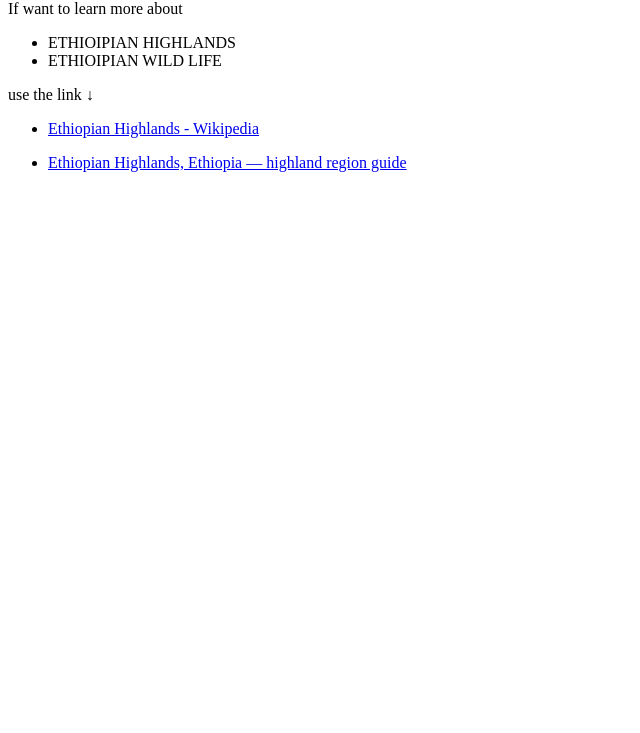
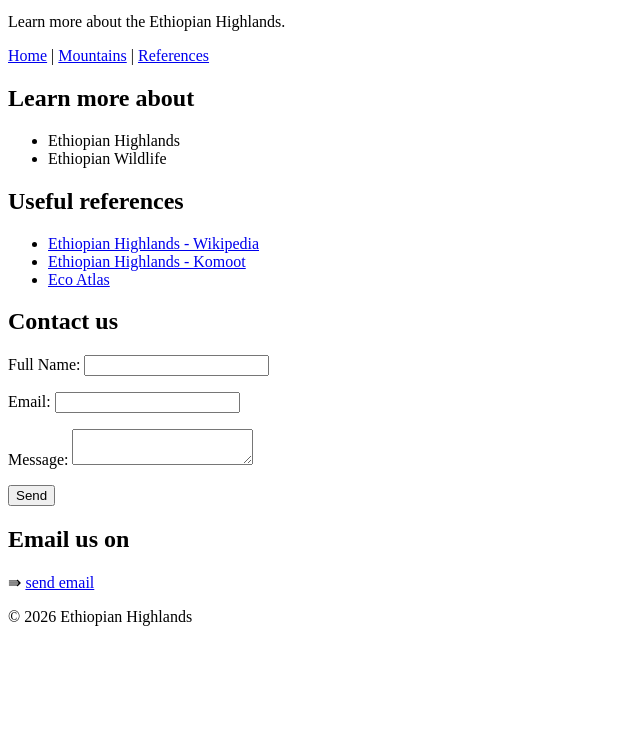
Before and after one commit to emad-abdella/HTML_Assignment, a plain HTML site: page reference.html in a window 1280 px wide. Shown: the part 67-800 px from the top of the page, without its empty margins (0-640 px from the left). Drawn offline with Linux system fonts and the light colour scheme.

Commit message:
three pages

```diff
--- a/reference.html
+++ b/reference.html
@@ -3,32 +3,64 @@
 <head>
     <meta charset="UTF-8">
     <meta name="viewport" content="width=device-width, initial-scale=1.0">
-    <title>Document</title>
+    <title>References - Ethiopian Highlands</title>
 </head>
+
 <body>
-    <section>
-                   <h2>refference and for more info!!!</h2>
-           <p>If want to learn more about</p>
-                                   <ul>
-                                    <li>ETHIOIPIAN HIGHLANDS</li>
-                                    <LI>ETHIOIPIAN WILD LIFE</LI>
-                                   </ul>
- <p>use the link &darr;</p>
 
-                             <ul>
-                                <li><a href="https://en.wikipedia.org/wiki/Ethiopian_Highlands">
-                                    Ethiopian Highlands - Wikipedia
-                                </a>
-                                </li>
-                            </ul>
-                                 <ul>
-                                    <li><a href="https://www.komoot.com/guide/380346/attractions-in-the-ethiopian-highlands">
-                                     Ethiopian Highlands, Ethiopia — highland region guide
-                                    </a>
-                                </li>
-                             </ul>
+    <header>
+        <h1>References and Contact</h1>
+        <p>Learn more about the Ethiopian Highlands.</p> </header>
 
+    <nav>
+        <a href="index.html">Home</a> |
+        <a href="mauntains.html">Mountains</a> |
+        <a href="reference.html">References</a></nav>
+<main>
+<section> <h2>Learn more about</h2>
+<ul> <li>Ethiopian Highlands</li>
+     <li>Ethiopian Wildlife</li>
+    </ul>
     </section>
+
+    <section><h2>Useful references</h2>
+<ul>
+    <li>
+<a href="https://en.wikipedia.org/wiki/Ethiopian_Highlands">Ethiopian Highlands - Wikipedia</a></li>
+<li><a href="https://www.komoot.com/guide/380346/attractions-in-the-ethiopian-highlands"> Ethiopian Highlands - Komoot</a> </li>
+<li><a href="https://youtu.be/9SVtj6vfO8g">Eco Atlas</a></li>
+</ul>
+
+        </section>
+<section>
+<h2>Contact us</h2>
+<form>
+    <p>
+       <label for="name">Full Name:</label>
+            <input type="text" id="name" name="name" required>
+    </p>
+
+     <p>
+            <label for="email">Email:</label>
+                    <input type="email" id="email" name="email" required>
+                </p>
+
+                <p>
+        <label for="message">Message:</label>
+        <textarea id="message" name="message" required></textarea>
+                </p>
+
+    <button type="submit">Send</button>
+    </form>
+</section>
+<section> <h2>Email us on</h2>
+ <p>
+   &rAarr; <a href="mailto:basaose@gmail.com"> send email</a>
+            </p></section></main>
+<footer>
+        <p>&copy; 2026 Ethiopian Highlands</p>
+    </footer>
+
 
 </body>
 </html>
```
Also changed, not shown: index.html (+7 -2 lines), mauntains.html (+27 -13 lines), images/mount_pic.jpg (added).
